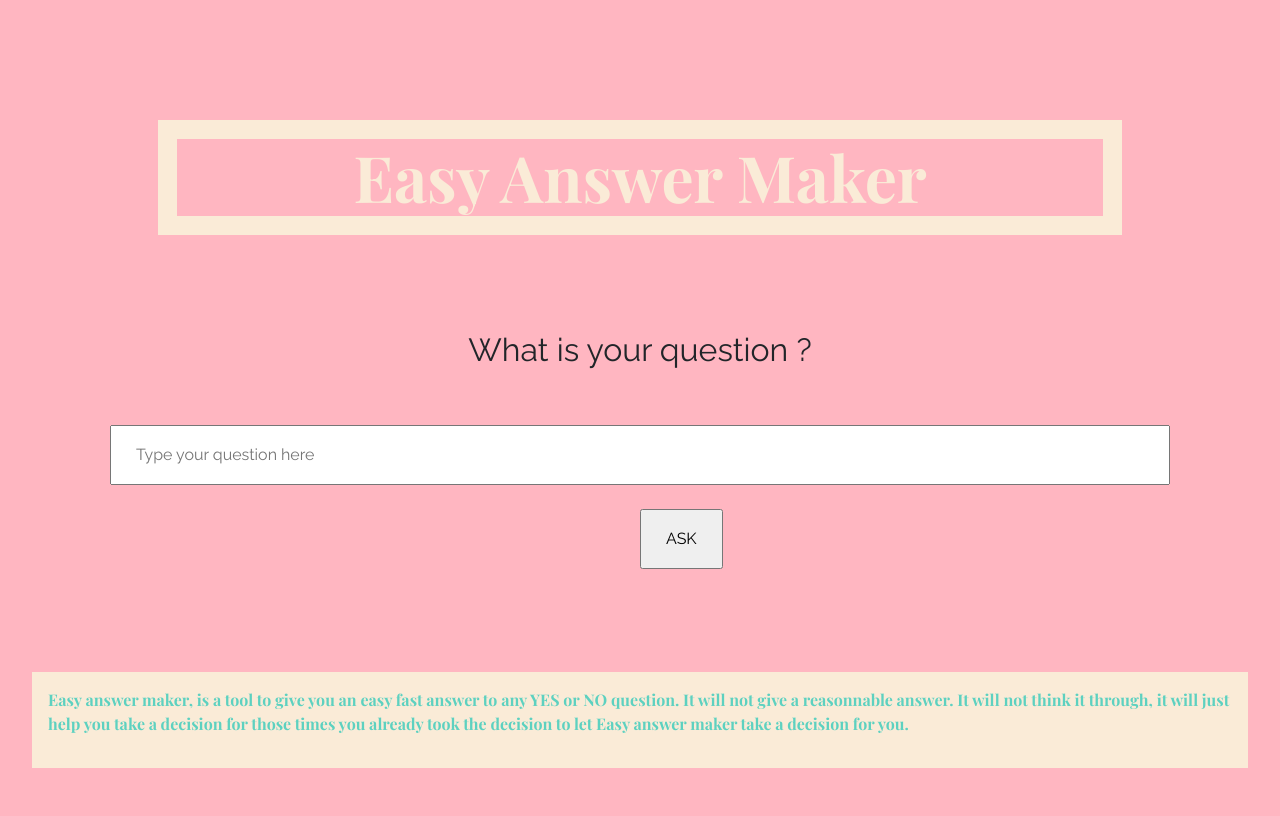
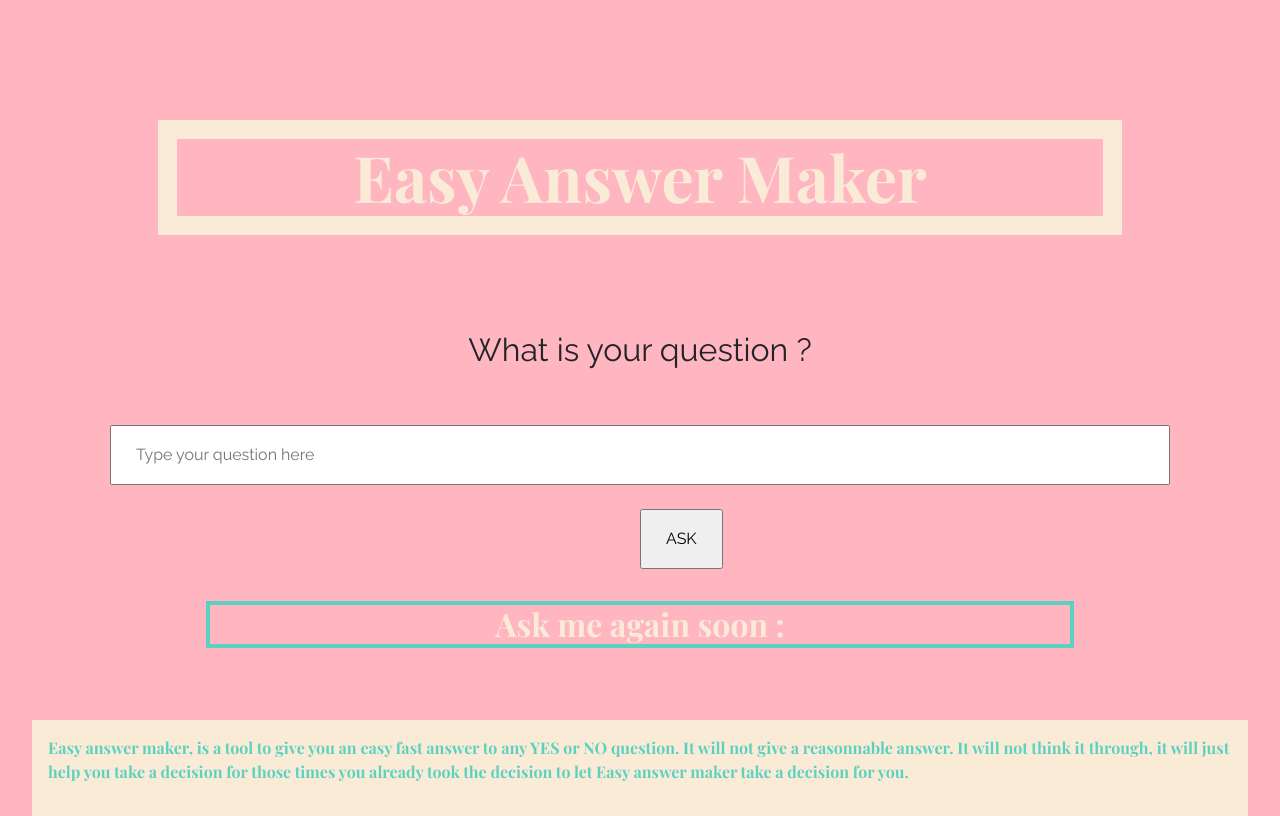
Before and after one commit to marie-phu-qui/easyanswermaker, a plain HTML site: page index.html in a window 1280 px wide. Drawn offline with nearby package versions, Linux system fonts and the light colour scheme.

Commit message:
add list of ask later question

```diff
--- a/easyanswer.js
+++ b/easyanswer.js
@@ -1,6 +1,8 @@
 let answers = ["YES", "NO", "Ask me later."];
 let button = $("input.button");
 let chosenAnswer = answers[Math.floor(Math.random() * answers.length)];
+
+//if there has been Ask me Later answers create a timer for each question
 
 //make former answer disappear when clicking the question input
 function clearScreen(){
--- a/index.html
+++ b/index.html
@@ -35,8 +35,6 @@
                 </div>
             </div>
 
-
-
             <div class="answer">
                 <p id="answer"> </p>
             </div>
@@ -50,6 +48,11 @@
                 </div>
             </form>
 
+            <div id="ask-later">
+                <h3>Ask me again soon :</h3>
+                <ul>
+                </ul>
+            </div>
         </div>
     </div>
 </body>
--- a/styles/main.css
+++ b/styles/main.css
@@ -80,6 +80,28 @@ p#answer{
 
 }
 
+h3{
+    flex: 1 0 auto;
+    margin: 1em 3em 1em 3em;
+    border-style: solid;
+    border-width: .15em;
+    border-color:  rgb(93, 209, 192);
+    color: antiquewhite;
+    font-size: 2em;
+    font-weight: 500;
+    text-align: center;
+    font-family: 'Playfair Display', serif;
+}
+
+li{
+    margin: 1em 3em 1em 3em;
+    color: antiquewhite;
+    font-size: 1em;
+    font-weight: 500;
+    text-align: center;
+    font-family: 'Playfair Display', serif;
+}
+
 .footer{
     flex-shrink: 0;
     padding: 1em;
```
